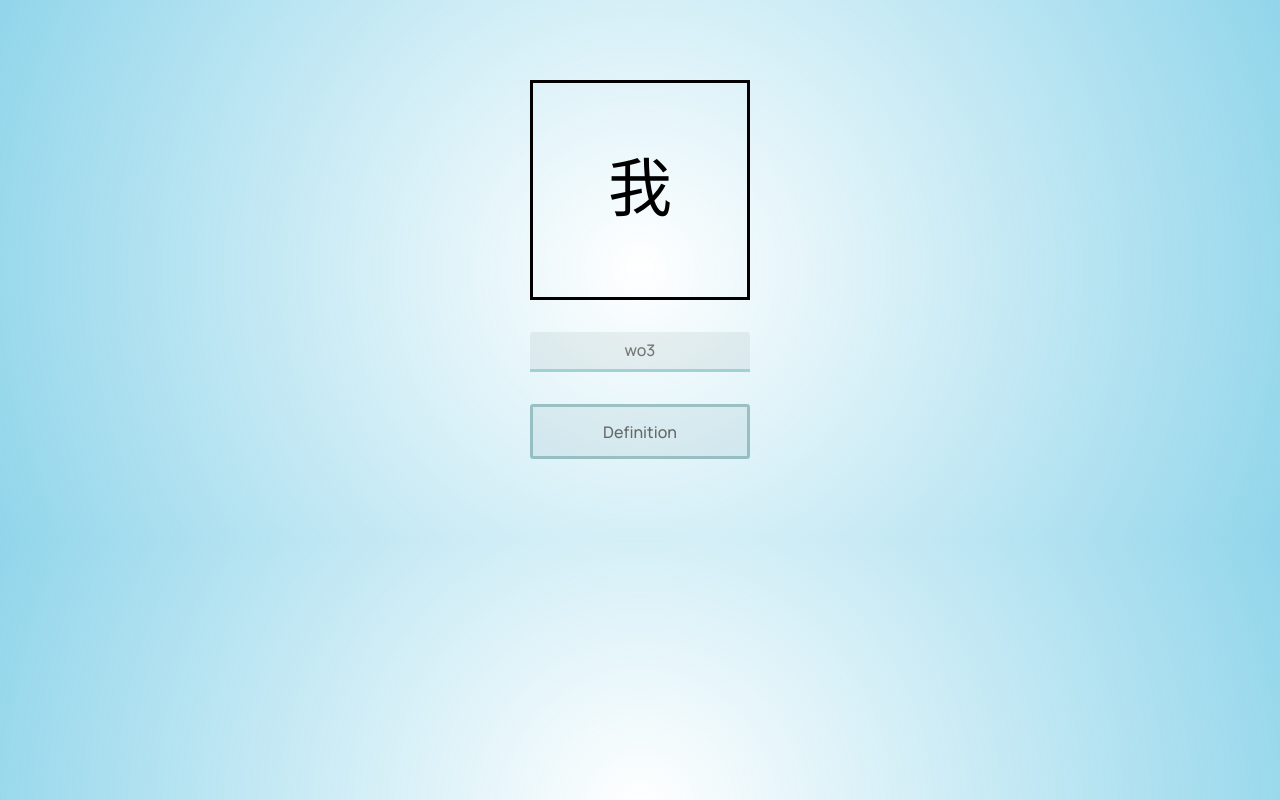
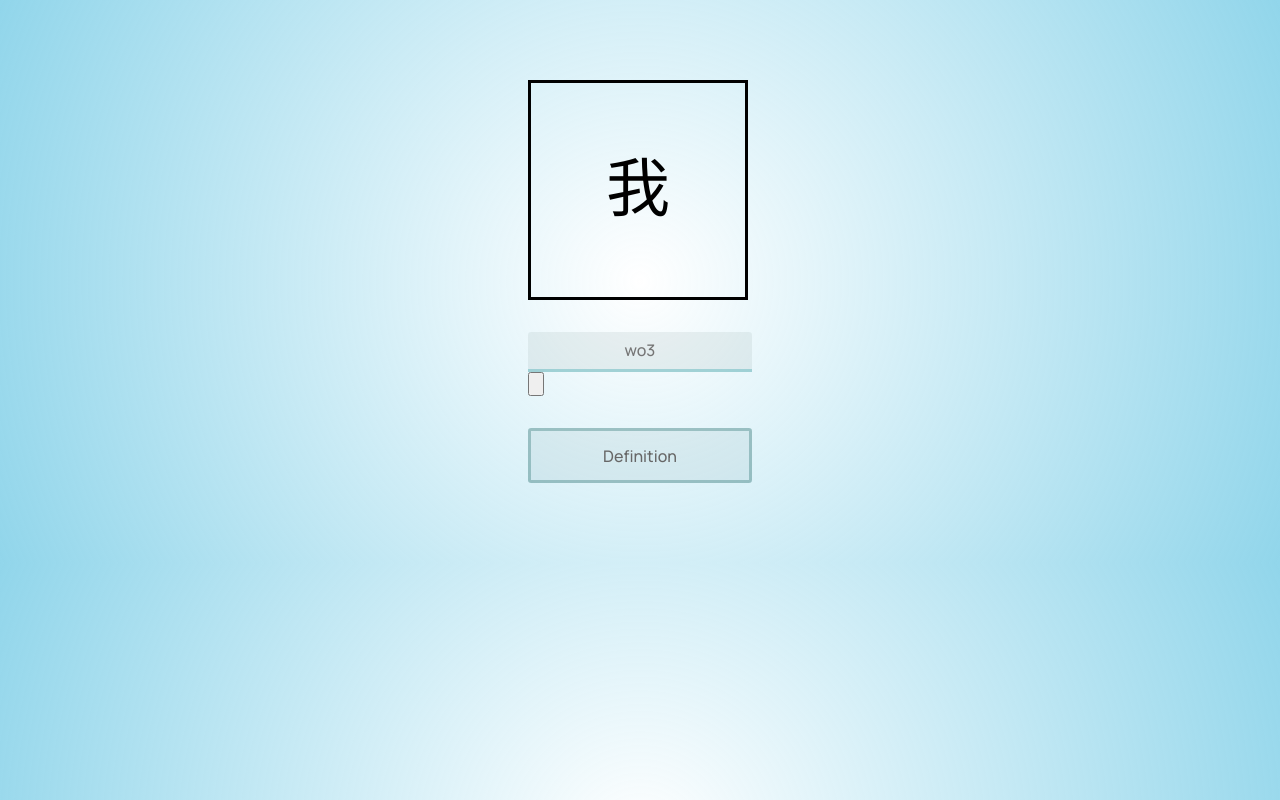
Before and after one commit to ecdevguy/ToneChaser, a plain HTML site: page index.html in a window 1280 px wide. Drawn offline with nearby package versions, Linux system fonts and the light colour scheme; a web font is replaced by a local one.

Commit message:
Update index.html

```diff
--- a/index.html
+++ b/index.html
@@ -23,6 +23,7 @@
       </div>
       <form class="pinyin-textbox">
         <input type="text" id="pinyin-character" placeholder="wo3">
+        <input type="submit" value="">
       </form>
       <div class="tooltip">Definition
         <span class="tooltiptext" id="definition">I</span>
```
